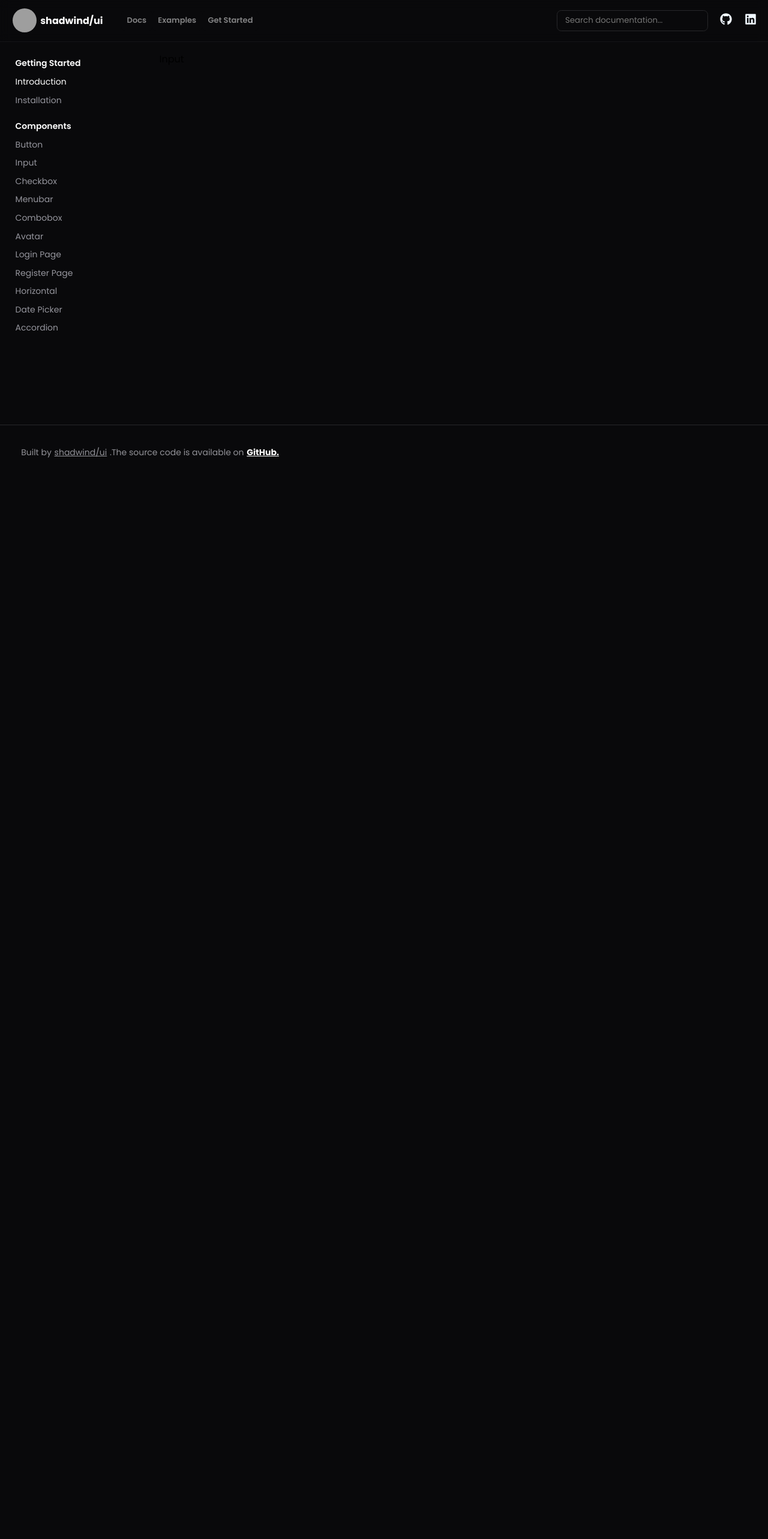
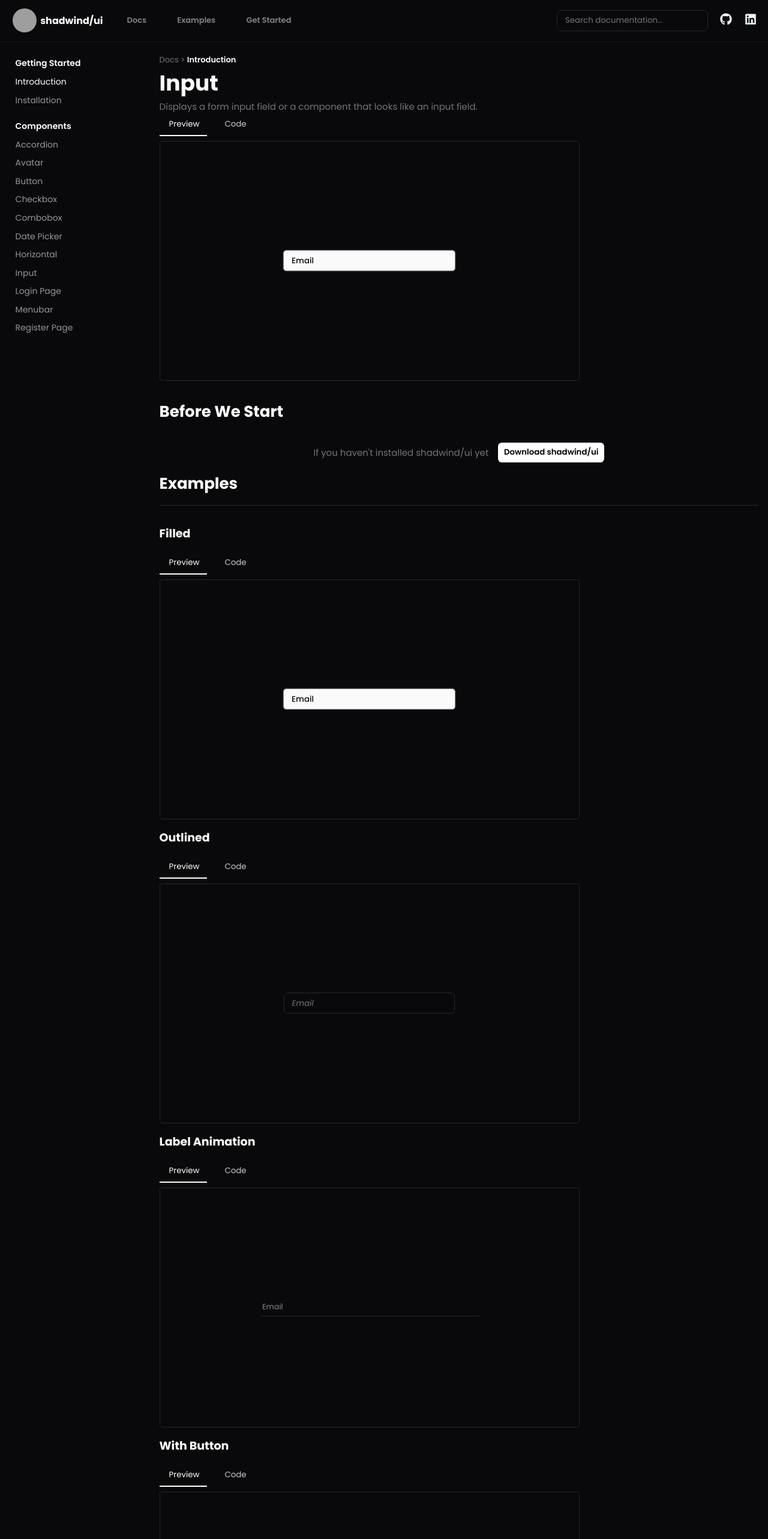
Before and after one commit to NumanHaspolat/shad-wind-ui, a React (Create React App) app: page /docs/input in a window 1280 px wide. Shown: the top 2566 px of the page at 60% size. Before the commit the page ends 800 px from the top, so only its background shows below. Built offline with nearby package versions, Linux system fonts and the light colour scheme; grey boxes are pictures that could not be loaded.

Commit message:
2 comp done

```diff
--- a/package.json
+++ b/package.json
@@ -3,6 +3,7 @@
   "version": "0.1.0",
   "private": true,
   "dependencies": {
+    "@babel/standalone": "^7.23.10",
     "@testing-library/jest-dom": "^5.14.1",
     "@testing-library/react": "^13.0.0",
     "@testing-library/user-event": "^13.2.1",
--- a/src/App.css
+++ b/src/App.css
@@ -533,7 +533,6 @@ a {
 .menubar-item {
   font-weight: 600;
   font-size: 13px;
-  /* background-color: #09090b; */
 }
 
 .hover-card {
@@ -1145,7 +1144,7 @@ a {
 }
 
 .preview-div {
-  height: 400px;
+  min-height: 400px;
   max-width: 700px;
 }
 
@@ -1194,7 +1193,12 @@ a {
 .indicator {
   height: 2px;
   background-color: white;
-  transition: all 0.5s ease;
+  transition: all 0.35s ease;
+}
+
+.nav-items-div {
+  display: flex;
+  gap: 2rem;
 }
 
 @media screen and (max-width: 1300px) {
--- a/src/components/INavbar.jsx
+++ b/src/components/INavbar.jsx
@@ -12,7 +12,9 @@ const INavbar = () => {
 
   const menuItemClass = (path) =>
     `menubar-item p-button transition-2 ${
-      activeItem === path ? "button-outlined" : "button-borderless"
+      activeItem === path
+        ? "button-borderless color-light"
+        : "button-borderless"
     }`;
 
   return (
--- a/src/doc-components/Button.jsx
+++ b/src/doc-components/Button.jsx
@@ -1,7 +1,7 @@
 import React from "react";
 import "../App.css";
-import { HiOutlineMail } from "react-icons/hi";
 import PreCode from "./PreCode";
+import Download from "../components/Download";
 
 const Button = ({ selectedDoc }) => {
   return (
@@ -20,6 +20,12 @@ const Button = ({ selectedDoc }) => {
         Preview
 </button>`}
       />
+      <h2 className="head-2">Before We Start</h2>
+      <div className="flex gap-5 jus-center items-center">
+        <p className="par-3">If you haven't installed shadwind/ui yet</p>
+        <Download />
+      </div>
+
       <h4 className="head-2 border-bot">Examples</h4>
       <h5 className="head-3">Filled</h5>
       <PreCode
@@ -49,13 +55,10 @@ const Button = ({ selectedDoc }) => {
         Link
 </button>`}
       />
-      <h5 className="head-3">With Icon</h5>
-      <PreCode
-        code={`
-        <button class="button-filled transition-1">
-        <HiOutlineMail />  Login with Email
-</button>`}
-      />
+      <p className="par-4">
+        As you can see there is couple of options but dont forgot to use
+        tailwind classes to more choices.
+      </p>
     </div>
   );
 };
--- a/src/doc-components/Catalogs.jsx
+++ b/src/doc-components/Catalogs.jsx
@@ -8,17 +8,17 @@ const Catalogs = ({ setSelectedDoc, selectedDoc }) => {
   ];
 
   const componentsLinks = [
+    { name: "Accordion", path: "accordion" },
+    { name: "Avatar", path: "avatar" },
     { name: "Button", path: "button" },
+    { name: "Checkbox", path: "checkbox" },
+    { name: "Combobox", path: "combobox" },
+    { name: "Date Picker", path: "date" },
+    { name: "Horizontal", path: "horizontal" },
     { name: "Input", path: "input" },
-    { name: "Checkbox", path: "checkbox" },
+    { name: "Login Page", path: "login" },
     { name: "Menubar", path: "menubar" },
-    { name: "Combobox", path: "combobox" },
-    { name: "Avatar", path: "avatar" },
-    { name: "Login Page", path: "login" },
     { name: "Register Page", path: "register" },
-    { name: "Horizontal", path: "horizontal" },
-    { name: "Date Picker", path: "date" },
-    { name: "Accordion", path: "accordion" },
   ];
   return (
     <div className="catalogs">
--- a/src/doc-components/CodePreview.jsx
+++ b/src/doc-components/CodePreview.jsx
@@ -14,17 +14,18 @@ const CodePreview = ({ code }) => {
 
       setTimeout(() => setIsCopied(false), 3000);
     } catch (err) {
-      console.error("Kopyalama başarısız:", err);
+      console.error("Copy failed:", err);
     }
   };
 
   const customStyle = {
     ...atomOneDark,
-    tag: { color: "#FFFFFF" },
-    keyword: { color: "#878788" },
-    string: { color: "#878788" },
+    tag: { color: "#8b8b8b" },
+    language: "javascript",
+    keyword: { color: "#95a3a5" },
+    string: { color: "#eaecec" },
     function: { color: "#FFFFFF" },
-    number: { color: "#00c3ff" },
+    number: { color: "#e7f0f0" },
     pre: {
       whiteSpace: "pre-wrap",
       wordBreak: "break-word",
--- a/src/doc-components/Input.jsx
+++ b/src/doc-components/Input.jsx
@@ -1,9 +1,121 @@
-import React from 'react'
+import React from "react";
+import PreCode from "./PreCode";
+import Download from "../components/Download";
 
-const Input = () => {
+const Input = ({ selectedDoc }) => {
   return (
-    <div>Input</div>
-  )
-}
+    <div>
+      <span className="par-2">
+        Docs {">"}{" "}
+        <span className="bold color-light capital">{selectedDoc}</span>
+      </span>
+      <h2 className="head">Input</h2>
+      <p className="par-3">
+        Displays a form input field or a component that looks like an input
+        field.
+      </p>
+      <PreCode
+        code={`
+        <input
+        type="text"
+        class="input-filled p-input b-radius-3 fw-500"
+        placeholder="Email"
+/>`}
+      />
+      <h2 className="head-2">Before We Start</h2>
+      <div className="flex gap-5 jus-center items-center">
+        <p className="par-3">If you haven't installed shadwind/ui yet</p>
+        <Download />
+      </div>
 
-export default Input
+      <h4 className="head-2 border-bot">Examples</h4>
+      <h5 className="head-3">Filled</h5>
+      <PreCode
+        code={`
+        <input
+        type="text"
+        class="input-filled p-input b-radius-3 fw-500"
+        placeholder="Email"
+/>`}
+      />
+      <h5 className="head-3">Outlined</h5>
+      <PreCode
+        code={`
+        <input
+        type="text"
+        class="input-outlined p-input b-radius-3 italic transition-1"
+        placeholder="Email"
+/>`}
+      />
+      <h5 className="head-3">Label Animation</h5>
+      <PreCode
+        code={`
+        <div class="form-group">
+        <input
+          type="text"
+          id="email"
+          class="form-control input-label-animation p-input b-radius-3 fs-1"
+          placeholder=" "
+        />
+        <label for="email" class="form-label fs-1">
+          Email
+        </label>
+</div>`}
+      />
+      <h5 className="head-3">With Button</h5>
+
+      <PreCode
+        code={`      <div class="flex gap-5 jus-center items-center">
+        <input
+          type="text"
+          class="input-outlined p-input b-radius-3 italic transition-1"
+          placeholder="Email"
+        />
+        <button class="button-filled transition-1">Subscribe</button>
+</div>
+      `}
+      />
+      <h5 className="head-3">Login Form</h5>
+
+      <PreCode
+        code={`      <div class="flex flex-col gap-5 jus-center">
+        <h3>Log in to your account</h3>
+        <p class="par-2">Welcome back! Enter your details to login</p>
+        <input
+          type="text"
+          class="input-outlined p-input b-radius-3 italic transition-1"
+          placeholder="Email"
+        />
+        <input
+          type="text"
+          class="input-outlined p-input b-radius-3 italic transition-1"
+          placeholder="Password"
+        />
+        <button class="button-filled transition-2 fs-1 ">Login</button>
+        <span class="or-with">OR CONTINUE WITH</span>
+        <button class="button-outlined transition-2 fs-1 ">
+          <a
+            class="flex gap-2 items-center jus-center color-light"
+            style={{
+              color: "white",
+              textDecoration: "none",
+            }}
+            target="_blank"
+            href="https://github.com/NumanHaspolat"
+          >
+            <FaGithub fontSize={17} />
+            GitHub
+          </a>
+        </button>
+      </div>
+      `}
+      />
+      <p className="par-4">
+        As you can see there is couple of options but dont forgot to use
+        tailwind classes to more choices.
+      </p>
+    </div>
+  );
+};
+
+export default Input;
--- a/src/doc-components/Installation.jsx
+++ b/src/doc-components/Installation.jsx
@@ -1,6 +1,7 @@
 import React from "react";
 import Download from "../components/Download";
 import CodePreview from "./CodePreview";
+import PreCode from "./PreCode";
 import "../App.css";
 
 const Installation = ({ selectedDoc }) => {
@@ -50,24 +51,14 @@ const Installation = ({ selectedDoc }) => {
         For example, if we want to add a button
       </p>
       <div className="border-bot">
-        <h4 className="head-3">Code</h4>
-        <CodePreview
+        <PreCode
           code={`
-        <button className="button-filled transition-2 fs-1">
-        Get Started
-</button>
+          <button className="button-filled transition-2 fs-1">
+          Get Started
+  </button>
         `}
         />
       </div>
-      <div>
-        <h4 className="head-3">Preview</h4>
-        <div className=" preview">
-          <button className="button-filled transition-2 fs-1">
-            Get Started
-          </button>
-        </div>
-      </div>
-
       <div className="border-bot">
         <p
           className="par-1"
@@ -78,54 +69,30 @@ const Installation = ({ selectedDoc }) => {
           or a menubar?
         </p>
         <h4 className="head-3">Code</h4>
-        <CodePreview
+        <PreCode
           code={`
-          <div className="flex jus-center items-center">
-      <div className="menubar">
-              <h2 className="logo">LOGO</h2>
-              <button className="menubar-item button-filled  transition-2">
+          <div class="flex jus-center items-center">
+      <div class="menubar">
+              <h2 class="logo">LOGO</h2>
+              <button class="menubar-item button-filled  transition-2">
                 Home
               </button>
-              <button className="menubar-item button-outlined transition-2">
+              <button class="menubar-item button-outlined transition-2">
                 About
               </button>
-              <button className="menubar-item button-borderless transition-2">
+              <button class="menubar-item button-borderless transition-2">
                 Contact
               </button>
               <img
                   src="https://static.vecteezy.com/system/resources/previews/020/765/399/non_2x/default-profile-account-unknown-icon-black-silhouette-free-vector.jpg"
                   alt="avatar-img"
-                  className="avatar"
+                  class="avatar"
               />
         </div>
-</div>;
+</div>
 
         `}
         />
-      </div>
-      <div>
-        <h4 className="head-3">Preview</h4>
-        <div className=" preview">
-          <div className="flex jus-center items-center">
-            <div className="menubar">
-              <h2 className="logo">LOGO</h2>
-              <button className="menubar-item button-filled  transition-2">
-                Home
-              </button>
-              <button className="menubar-item button-outlined transition-2">
-                About
-              </button>
-              <button className="menubar-item button-borderless transition-2">
-                Contact
-              </button>
-              <img
-                src="https://static.vecteezy.com/system/resources/previews/020/765/399/non_2x/default-profile-account-unknown-icon-black-silhouette-free-vector.jpg"
-                alt="avatar-img"
-                className="avatar"
-              />
-            </div>
-          </div>
-        </div>
       </div>
       <p className="par-4">
         And don't forget, you can use literally all tailwind classes besides
--- a/src/pages/Docs.jsx
+++ b/src/pages/Docs.jsx
@@ -17,26 +17,6 @@ import Accordion from "../doc-components/Accordion";
 
 const Docs = () => {
   const [selectedDoc, setSelectedDoc] = useState("introduction");
-
-  const docComponents = {
-    introduction: <Introduction selectedDoc={selectedDoc} />,
-    installation: <Installation selectedDoc={selectedDoc} />,
-  };
-
-  const componetns = {
-    installation: <Button selectedDoc={selectedDoc} />,
-    installation: <Input selectedDoc={selectedDoc} />,
-    installation: <Avatar selectedDoc={selectedDoc} />,
-    installation: <Combobox selectedDoc={selectedDoc} />,
-    installation: <Installation selectedDoc={selectedDoc} />,
-    installation: <Checkbox selectedDoc={selectedDoc} />,
-    installation: <Login selectedDoc={selectedDoc} />,
-    installation: <Register selectedDoc={selectedDoc} />,
-    installation: <Horizontal selectedDoc={selectedDoc} />,
-    installation: <Menubar selectedDoc={selectedDoc} />,
-    installation: <Date selectedDoc={selectedDoc} />,
-    installation: <Accordion selectedDoc={selectedDoc} />,
-  };
 
   return (
     <div id="docs" style={{ display: "flex" }}>
```
Also changed, not shown: 2 other files (tests, documents, lock files or other folders).
